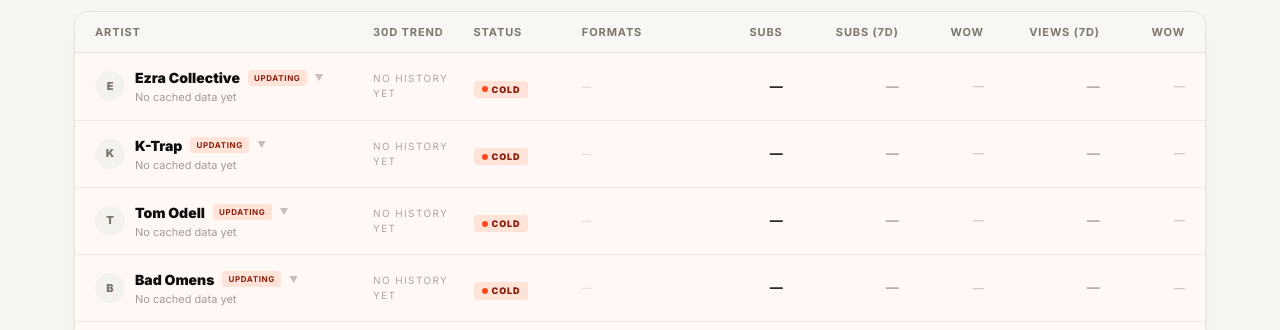
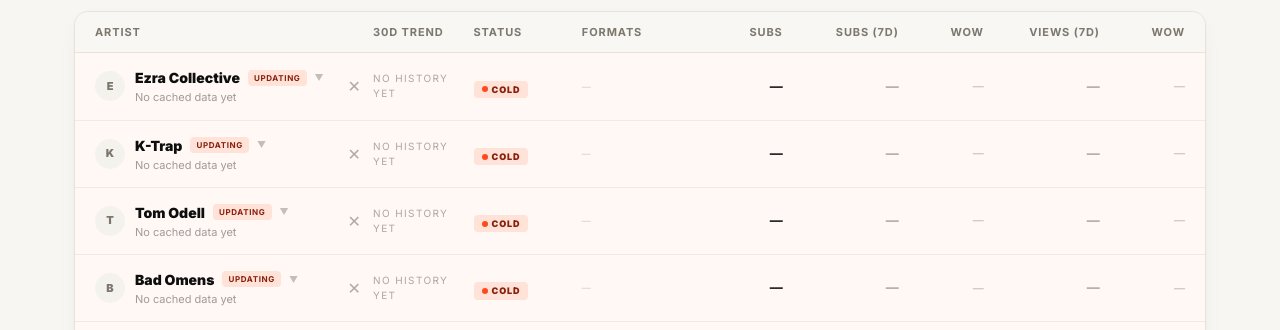
Before and after one commit to leondiaper-ai/youtube-campaign-coach, a Next.js app: page /youtube-uk in a window 1280 px wide. Shown: the part 470-800 px from the top of the page. Built offline with nearby package versions, Linux system fonts and the light colour scheme.

Commit message:
Enable scoped X removal on shared YouTube UK Watcher

```diff
--- a/src/app/youtube-uk/page.tsx
+++ b/src/app/youtube-uk/page.tsx
@@ -1,4 +1,4 @@
-import { listPartnerSlugs } from '@/lib/youtubeUkPartnerStore';
+import { listPartnerSlugs, listHiddenPartnerSlugs } from '@/lib/youtubeUkPartnerStore';
 import PartnerAddChannelButton from '@/components/PartnerAddChannelButton';
 import { getLabelWorkspace } from '@/lib/labels';
 import { YOUTUBE_UK_ROSTER } from '@/lib/youtubeUkRoster';
@@ -67,8 +67,10 @@ export default async function ControlPage({
   const normalize = (name: string) => name.normalize('NFKD').replace(/[\\u0300-\\u036f]/g, '').toLowerCase().replace(/[^a-z0-9]/g, '');
   const rosterNames = new Set(YOUTUBE_UK_ROSTER.map(r => normalize(r.name)));
   const partnerSlugs = await listPartnerSlugs().catch(() => [] as string[]);
+  const hiddenSlugs = new Set(await listHiddenPartnerSlugs().catch(() => [] as string[]));
   const seenChannels = new Set<string>();
   const allArtists = availableArtists.filter(a => {
+    if (hiddenSlugs.has(a.slug)) return false;
     if (!rosterNames.has(normalize(a.name)) && !partnerSlugs.includes(a.slug)) return false;
     const identity = (a.channelHandle || a.slug).toLowerCase();
     if (seenChannels.has(identity)) return false;
@@ -293,7 +295,7 @@ export default async function ControlPage({
         />
 
         {/* Client-side board with toggle */}
-        <PartnerLinkGuard allowedSlugs={rows.map(r => r.slug)}><ChannelHealthBoard singleTab={true} labelRoster={true} linkSuffix={mq} behaviourBase={label ? `/labels/${label.slug}/behaviour` : `/campaigns${mq}`} rows={rows} topVideos={topVideos} marketFormatStats={marketFormatStats} pinnedSlugs={[]} /></PartnerLinkGuard>
+        <PartnerLinkGuard allowedSlugs={rows.map(r => r.slug)}><ChannelHealthBoard singleTab={true} labelRoster={true} partnerRemovable={true} linkSuffix={mq} behaviourBase={label ? `/labels/${label.slug}/behaviour` : `/campaigns${mq}`} rows={rows} topVideos={topVideos} marketFormatStats={marketFormatStats} pinnedSlugs={[]} /></PartnerLinkGuard>
 
 
       </div>
```
